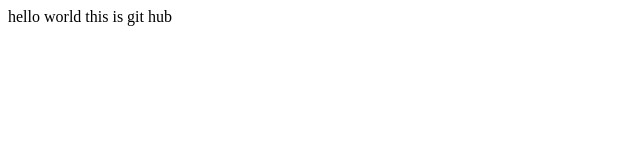
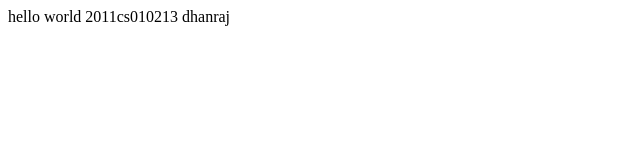
Before and after one commit to dhanraj7032/raj, a plain HTML site: page index.html in a window 1280 px wide. Shown: the full height of the page, 0-640 px from the left. Drawn offline with Linux system fonts and the light colour scheme.

Commit message:
Update index.html

```diff
--- a/index.html
+++ b/index.html
@@ -1,6 +1,7 @@
 <html>
 <body>
 hello world
- this is git hub
+ 2011cs010213
+ dhanraj
 </body>
 </html>
```
